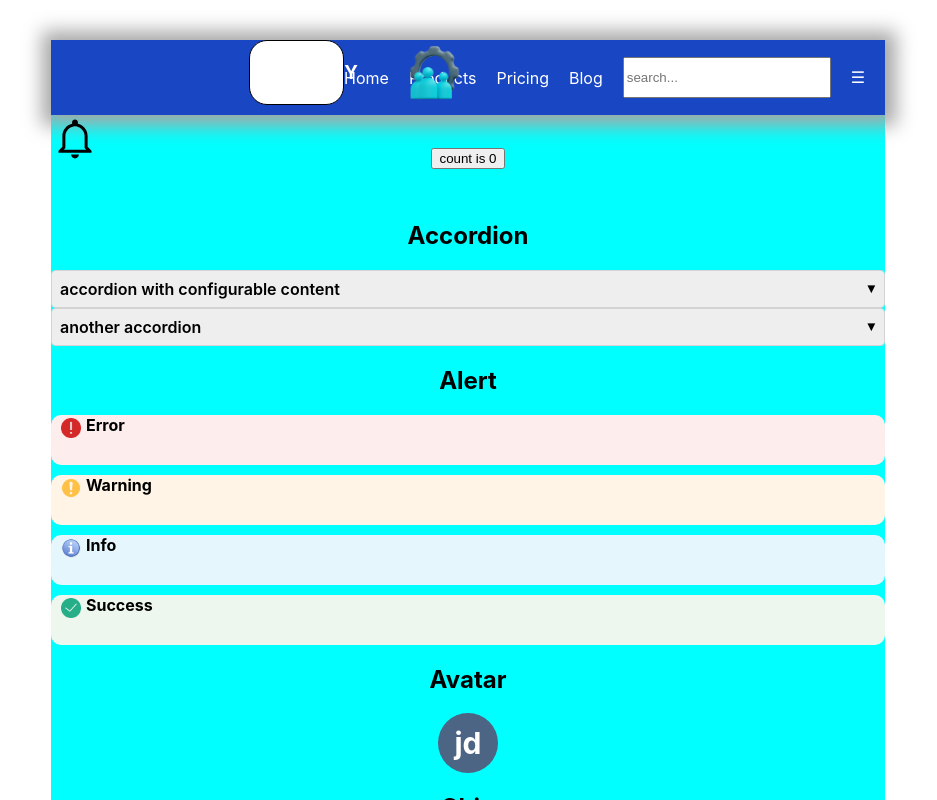
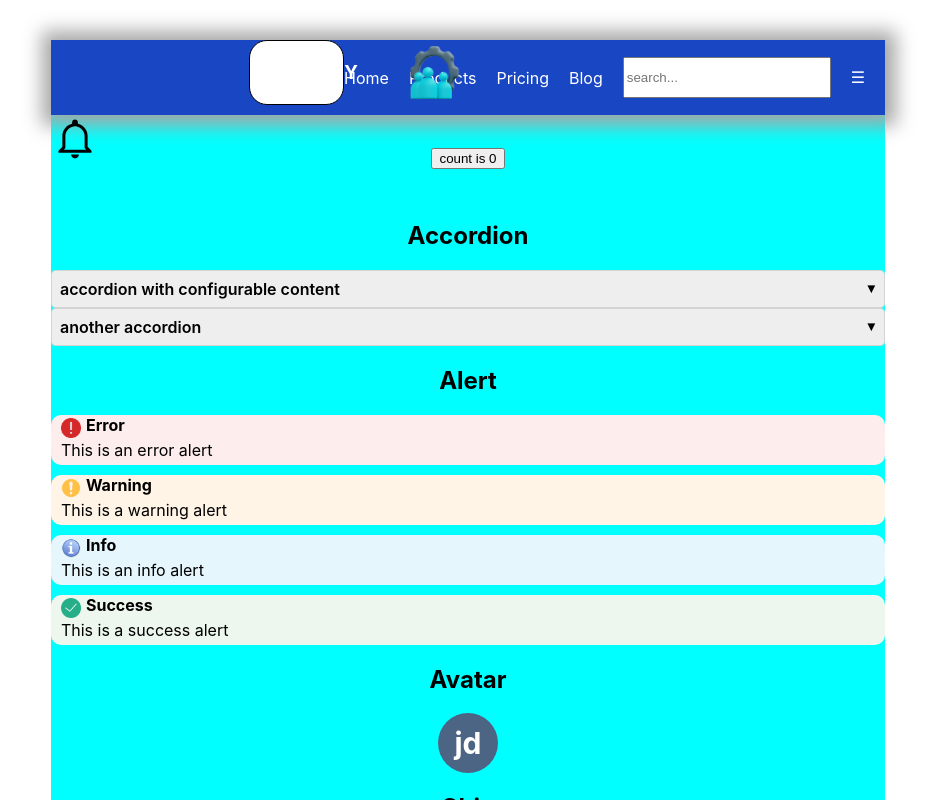
Before and after one commit to marko-knoebl/cc-react-components, a React (Vite) app in the folder cc-react-components/: page / in a window 1280 px wide. Shown: the top 800 px of the page, without its empty margins (172-1109 px from the left). Built offline with nearby package versions, Linux system fonts and the light colour scheme.

Commit message:
Alert.jsx with child

```diff
--- a/cc-react-components/src/components/Alert.jsx
+++ b/cc-react-components/src/components/Alert.jsx
@@ -1,5 +1,5 @@
 import "./Alert.css";
-
+import AlertText from "./AlertText";
 function Alert(props) {
   return (
     <div className={`alert alert-${props.type}`}>
@@ -7,7 +7,7 @@ function Alert(props) {
         <img className="Alert-icon" src={`../src/assets/${props.type}.png`} />
         {props.title}
       </div>
-      <div className="Alert-text">{props.text}</div>
+      <AlertText type={props.type} />
     </div>
   );
 }
```
